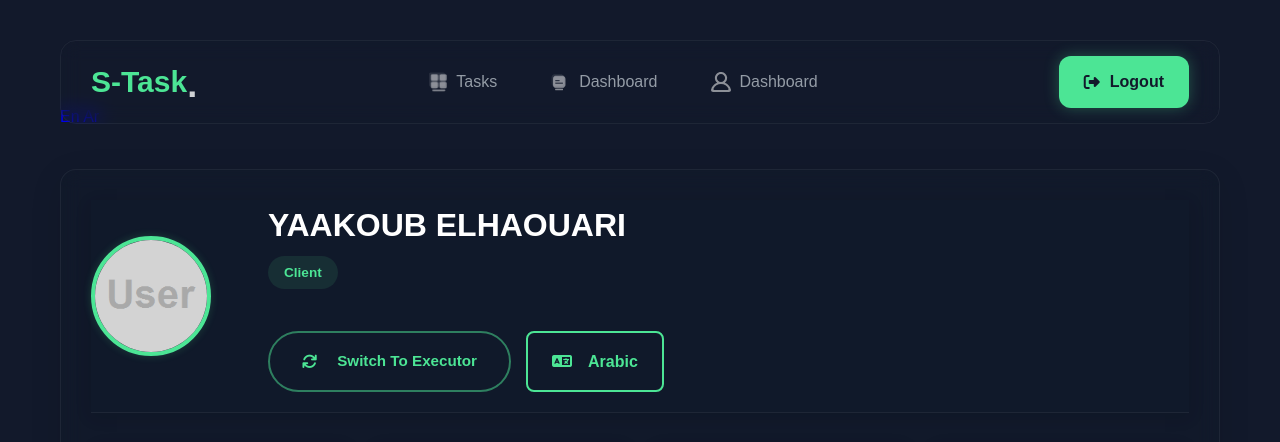
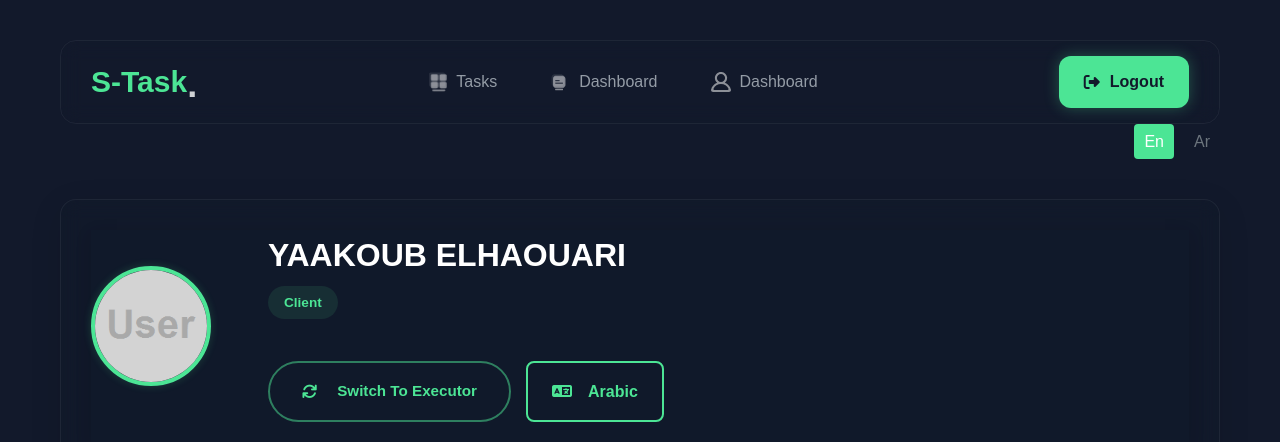
Before and after one commit to Yacobel/PFE, a PHP site: page /profile.php in a window 1280 px wide. Shown: the top 442 px of the page. Run offline with PHP 8.4, Linux system fonts and the light colour scheme; a user stored in the database is signed in; data comes from the database, SQL or seed files in the repository; data that the repository does not hold is empty; some web fonts are replaced.

Commit message:
add styling

```diff
--- a/style/profile.css
+++ b/style/profile.css
@@ -12,6 +12,37 @@
   --border-radius: 12px;
   --box-shadow: 0 8px 30px rgba(0, 0, 0, 0.12);
   --transition: all 0.3s ease;
+}
+
+/* Language Selector */
+.language-selector {
+  display: flex;
+  gap: 10px;
+  margin: 20px 0;
+  justify-content: flex-end;
+}
+
+.language-selector a {
+  color: #6c757d;
+  text-decoration: none;
+  padding: 5px 10px;
+  border-radius: 4px;
+  transition: all 0.3s ease;
+  font-weight: 500;
+}
+
+.language-selector a:hover {
+  color: var(--primary);
+  background: rgba(76, 229, 149, 0.1);
+}
+
+.language-selector a.active {
+  color: #fff;
+  background: var(--primary);
+}
+
+[dir="rtl"] .language-selector {
+  justify-content: flex-start;
 }
 
 /* Base Styles */
```
